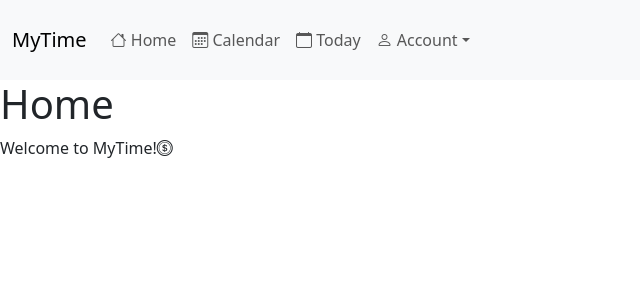
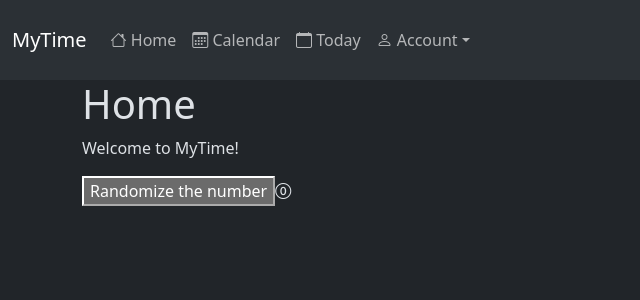
Before and after one commit to kegdotcom/MyTime, a React (Vite) app: page / in a window 1280 px wide. Shown: the top 300 px of the page, without its empty margins (0-640 px from the left). Built offline with nearby package versions, Linux system fonts and the light colour scheme.

Commit message:
removed redundant props from components and switched to using inheritance for site theme

```diff
--- a/index.html
+++ b/index.html
@@ -1,5 +1,5 @@
 <!DOCTYPE html>
-<html lang="en">
+<html lang="en" data-bs-theme="dark">
   <head>
     <meta name="author" content="Keg Avakian" />
     <meta charset="UTF-8" />
--- a/src/App.tsx
+++ b/src/App.tsx
@@ -1,4 +1,3 @@
-import { useState } from "react";
 import { Routes, Route } from "react-router-dom";
 import Home from "./pages/home";
 import Today from "./pages/today";
@@ -7,18 +6,15 @@ import Nav from "./components/Nav";
 import { Register, Login } from "./pages/account";
 
 function App() {
-  const [darkMode, setDarkMode] = useState(false);
-  const toggleTheme = () => setDarkMode(!darkMode);
-
   return (
     <>
-      <Nav darkMode={darkMode} onToggleTheme={toggleTheme} />
+      <Nav />
       <Routes>
-        <Route path="/" element={<Home darkMode={darkMode} />} />
-        <Route path="/calendar" element={<Calendar darkMode={darkMode} />} />
-        <Route path="/today" element={<Today darkMode={darkMode} />} />
-        <Route path="/login" element={<Login darkMode={darkMode} />} />
-        <Route path="/register" element={<Register darkMode={darkMode} />} />
+        <Route path="/" element={<Home />} />
+        <Route path="/calendar" element={<Calendar />} />
+        <Route path="/today" element={<Today />} />
+        <Route path="/login" element={<Login />} />
+        <Route path="/register" element={<Register />} />
       </Routes>
     </>
   );
--- a/src/components/Button.tsx
+++ b/src/components/Button.tsx
@@ -2,24 +2,13 @@ import { ReactNode } from "react";
 
 interface ButtonProps {
   classes?: string;
-  darkMode?: boolean;
   onClick: () => void;
   children?: ReactNode;
 }
 
-function Button({
-  classes,
-  darkMode = false,
-  onClick,
-  children = null,
-}: ButtonProps) {
+function Button({ classes, onClick, children = null }: ButtonProps) {
   return (
-    <button
-      type="button"
-      className={classes}
-      data-bs-theme={darkMode ? "dark" : "light"}
-      onClick={onClick}
-    >
+    <button type="button" className={classes} onClick={onClick}>
       {children}
     </button>
   );
--- a/src/components/Nav.tsx
+++ b/src/components/Nav.tsx
@@ -1,17 +1,24 @@
+import { useState } from "react";
 import { Link } from "react-router-dom";
 import Button from "./Button";
 import Icon from "./Icon";
 
-interface NavProps {
-  darkMode?: boolean;
-  onToggleTheme: () => void;
-}
+function Nav() {
+  const page = document.querySelector("html");
 
-function Nav({ darkMode = false, onToggleTheme }: NavProps) {
+  const [theme, setTheme] = useState(
+    page != undefined ? page.getAttribute("data-bs-theme") : "dark"
+  );
+  let otherTheme = theme === "light" ? "dark" : "light";
+
+  const toggleTheme = () => {
+    page?.setAttribute("data-bs-theme", otherTheme);
+    setTheme(otherTheme);
+  };
+
   return (
     <nav
       className="navbar navbar-expand-lg bg-body-tertiary"
-      data-bs-theme={darkMode ? "dark" : "light"}
       style={{ height: "10vh" }}
     >
       <div className="container-fluid">
@@ -71,13 +78,9 @@ function Nav({ darkMode = false, onToggleTheme }: NavProps) {
                   <hr className="dropdown-divider" />
                 </li>
                 <li>
-                  <Button
-                    classes="dropdown-item"
-                    darkMode={darkMode}
-                    onClick={onToggleTheme}
-                  >
-                    <Icon name={darkMode ? "sun" : "moon"} /> Use{" "}
-                    {darkMode ? "Light" : "Dark"} Theme
+                  <Button classes="dropdown-item" onClick={toggleTheme}>
+                    <Icon name={theme === "dark" ? "sun" : "moon"} /> Use{" "}
+                    {theme === "dark" ? "Light" : "Dark"} Theme
                   </Button>
                 </li>
               </ul>
--- a/src/components/Viewpane.tsx
+++ b/src/components/Viewpane.tsx
@@ -1,13 +1,12 @@
 import { ReactNode } from "react";
 
 interface ViewpaneProps {
-  darkMode?: boolean;
   children?: ReactNode;
 }
 
-function Viewpane({ darkMode = false, children }: ViewpaneProps) {
+function Viewpane({ children }: ViewpaneProps) {
   return (
-    <div data-bs-theme={darkMode ? "dark" : "light"} style={{ height: "90vh" }}>
+    <div className="container" style={{ height: "90vh" }}>
       {children}
     </div>
   );
--- a/src/pages/account.tsx
+++ b/src/pages/account.tsx
@@ -1,21 +1,17 @@
 import Viewpane from "../components/Viewpane";
 
-interface AccountDropdownProps {
-  darkMode?: boolean;
-}
-
-function Register({ darkMode = false }: AccountDropdownProps) {
+function Register() {
   return (
-    <Viewpane darkMode={darkMode}>
+    <Viewpane>
       <h1>This is the registration page</h1>
       <p>make an account here</p>
     </Viewpane>
   );
 }
 
-function Login({ darkMode = false }: AccountDropdownProps) {
+function Login() {
   return (
-    <Viewpane darkMode={darkMode}>
+    <Viewpane>
       <h1>This is the login page</h1>
       <p>enter username and password when i eventually add that</p>
     </Viewpane>
--- a/src/pages/calendar.tsx
+++ b/src/pages/calendar.tsx
@@ -1,12 +1,8 @@
 import Viewpane from "../components/Viewpane";
 
-interface CalendarProps {
-  darkMode?: boolean;
-}
-
-function Calendar({ darkMode = false }: CalendarProps) {
+function Calendar() {
   return (
-    <Viewpane darkMode={darkMode}>
+    <Viewpane>
       <h1>Calendar View</h1>
       <p>This is the calendar you have.</p>
     </Viewpane>
--- a/src/pages/home.tsx
+++ b/src/pages/home.tsx
@@ -1,18 +1,18 @@
+import { useState } from "react";
 import Icon from "../components/Icon";
+import Button from "../components/Button";
 import Viewpane from "../components/Viewpane";
 
-interface HomeProps {
-  darkMode?: boolean;
-}
+function Home() {
+  const [num, setNum] = useState(0);
+  const randomizeNum = () => setNum(Math.floor(Math.random() * 10));
 
-function Home({ darkMode = false }: HomeProps) {
   return (
-    <Viewpane darkMode={darkMode}>
+    <Viewpane>
       <h1>Home</h1>
-      <p>
-        Welcome to MyTime!
-        <Icon name="coin" />
-      </p>
+      <p>Welcome to MyTime!</p>
+      <Button onClick={randomizeNum}>Randomize the number</Button>
+      <Icon name={num + "-circle"} />
     </Viewpane>
   );
 }
--- a/src/pages/today.tsx
+++ b/src/pages/today.tsx
@@ -1,12 +1,8 @@
 import Viewpane from "../components/Viewpane";
 
-interface TodayProps {
-  darkMode?: boolean;
-}
-
-function Today({ darkMode = false }: TodayProps) {
+function Today() {
   return (
-    <Viewpane darkMode={darkMode}>
+    <Viewpane>
       <h1>Today</h1>
       <p>Here are your tasks for today:</p>
       <p>stuff here i guess</p>
```
Lines whose indentation alone changed are shown as unchanged.
